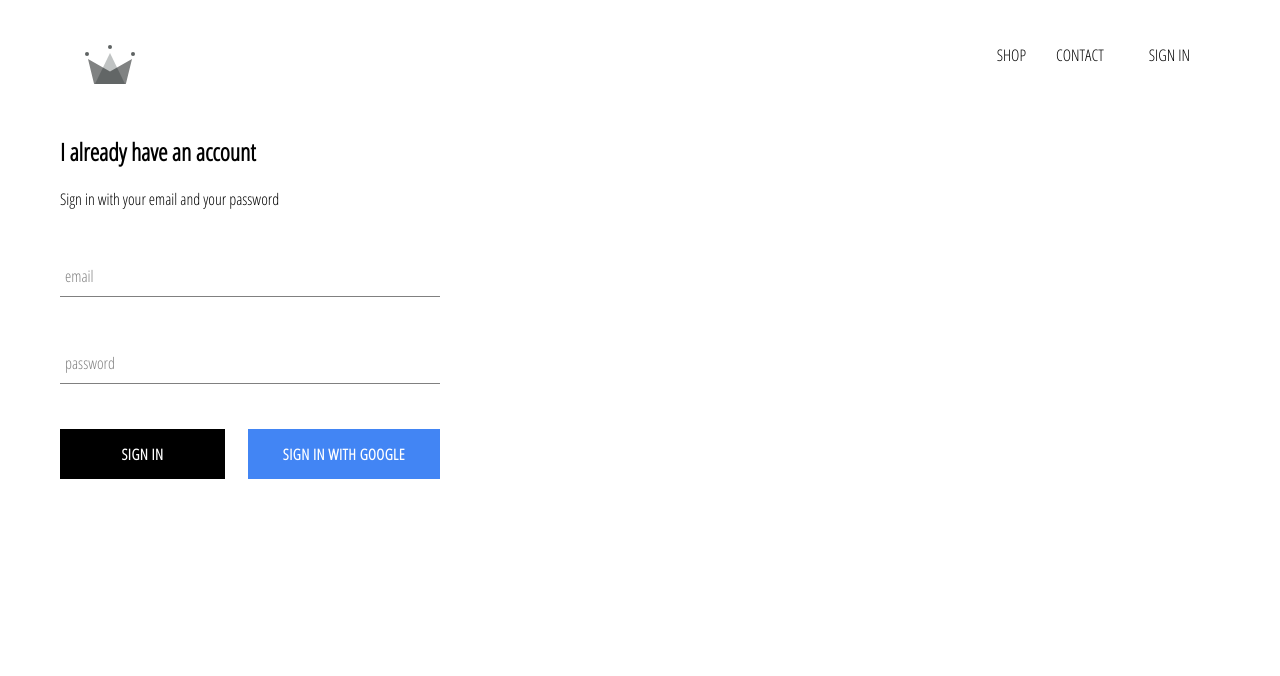
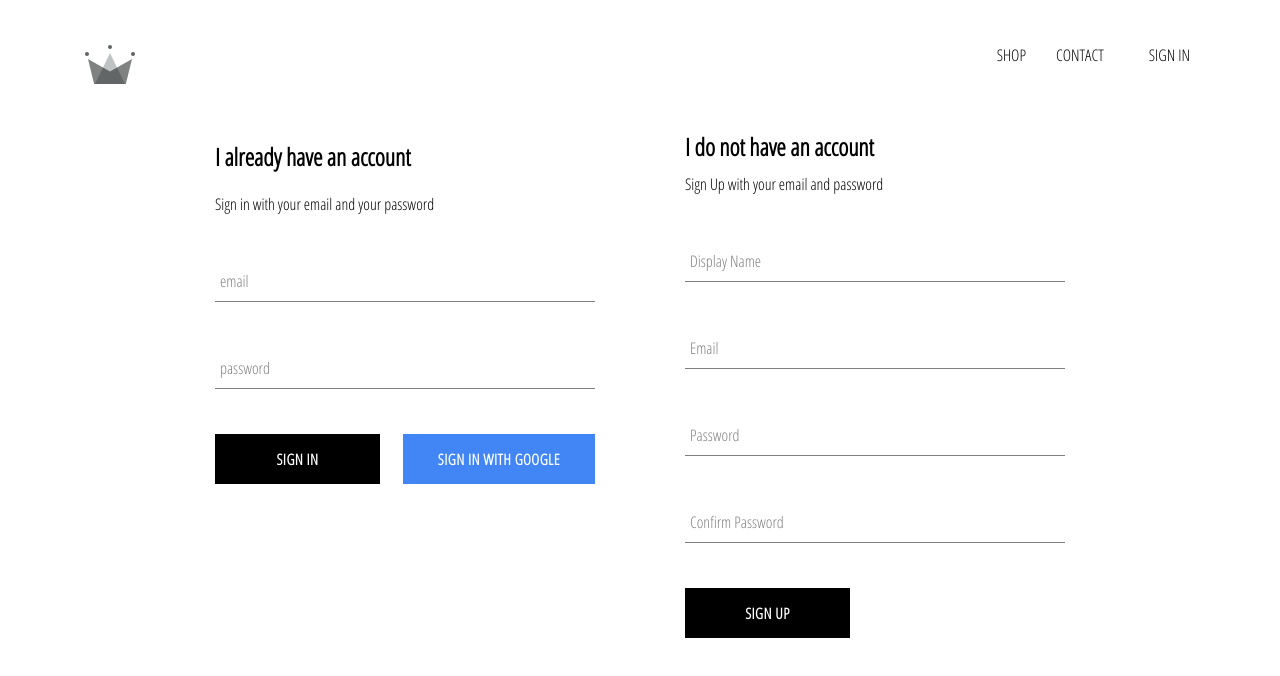
Before and after one commit to SalimaMouzaoui/Selma-Clothing-dz, a React (Create React App) app: page /signin in a window 1280 px wide. Shown: the top 676 px of the page. Built offline with nearby package versions, Linux system fonts and the light colour scheme; no server answers.

Commit message:
implemented firebase utils, included ability to store authentificated user

```diff
--- a/src/App.js
+++ b/src/App.js
@@ -6,7 +6,7 @@
 import ShopPage from './pages/shop/shop.component';
 import Header from './components/directory/header/header.component';
 import SignInAndSigUp from './pages/sign-in-and-sign-up/sign-in-and-sign-up.component';
-import { auth } from './firebase/firebase.utils';
+import { auth, createUserProfileDocument } from './firebase/firebase.utils';
 import React from 'react';
 
 class App extends React.Component {
@@ -21,9 +21,22 @@
   unsubscribeFromAuth = null
 
   componentDidMount() {
-    this.unsubscribeFromAuth = auth.onAuthStateChanged(user => {
-      this.setState({ currentUser: user })
-      console.log(user)
+    this.unsubscribeFromAuth = auth.onAuthStateChanged(async userAuth => {
+      //  this.setState({ currentUser: user })
+      if (userAuth) {
+        const userRef = await createUserProfileDocument(userAuth);
+        userRef.onSnapshot(snapShot => {
+          this.setState({
+            currentUser: {
+              id: snapShot.id,
+              ...snapShot.data()
+            }
+          });
+          console.log(this.state)
+        });
+
+      }
+      this.setState({ currentUser: userAuth })
     })
   }
 
--- a/src/components/form-input/form-input.component.jsx
+++ b/src/components/form-input/form-input.component.jsx
@@ -10,8 +10,7 @@
                 ?
                 (
                     <label
-                        className={`${otherProps.value.length ? 'shrink' : ''}
-                        form-input-label`}>
+                        className={`${otherProps.value.length ? 'shrink' : ''} form-input-label`}>
                         {label}
                     </label>)
                 :
--- /dev/null
+++ b/src/components/sign-up/sign-up.component.jsx
@@ -0,0 +1,103 @@
+import React from 'react'
+import './sign-up.styles.scss'
+import FormInput from '../form-input/form-input.component';
+import CustomButton from '../custom-button/custom-button.component';
+import { auth, createUserProfileDocument } from '../../firebase/firebase.utils';
+
+class SignUp extends React.Component {
+    constructor() {
+        super();
+
+        this.state = {
+            displayName: '',
+            email: '',
+            password: '',
+            confirmPassword: ''
+        }
+    }
+
+    handleSubmit = async event => {
+        event.preventDefault();
+
+        const { displayName, email, password, confirmPassword } = this.state;
+
+        if (password !== confirmPassword) {
+            alert("Passwords don't match");
+            return;
+        }
+
+        try {
+            const { user } = await auth.createUserWithEmailAndPassword(email, password);
+
+            console.log({ displayName })
+            await createUserProfileDocument(user, { displayName })
+
+            this.setState({
+                displayName: '',
+            email: '',
+            password: '',
+            confirmPassword: ''
+            })
+        } catch (error) {
+            console.error(error);
+        }
+    }
+
+    handleChange = event => {
+        const { name, value } = event.target;
+
+        this.setState({[name]: value})
+    }
+
+    render() {
+        const { displayName, email, password, confirmPassword } = this.state;
+        return (
+
+            <div className= 'sign-up'>
+                <h2 className='title'> I do not have an account</h2>
+                <span>Sign Up with your email and password</span>
+                <form className='sign-up-form' onSubmit={this.handleSubmit}>
+                    <FormInput
+                        name='displayName'
+                        type='text'
+                        value={displayName}
+                        handleChange={this.handleChange}
+                        label='Display Name'
+                        required
+                    />
+                    <FormInput
+                        name='email'
+                        type='email'
+                        value={email}
+                        handleChange={this.handleChange}
+                        label='Email'
+                        required
+                    />
+                    <FormInput
+                        name='password'
+                        type='password'
+                        value={password}
+                        handleChange={this.handleChange}
+                        label='Password'
+                        required
+                    />
+
+                    <FormInput
+                        name='confirmPassword'
+                        type='password'
+                        value={confirmPassword}
+                        handleChange={this.handleChange}
+                        label='Confirm Password'
+                        required
+                    />
+
+
+                    <CustomButton type='submit'>SIGN UP</CustomButton>
+
+                </form>
+            </div>
+        )
+    }
+}
+
+export default SignUp;
--- /dev/null
+++ b/src/components/sign-up/sign-up.styles.scss
@@ -0,0 +1,9 @@
+.sign-up {
+	display: flex;
+	flex-direction: column;
+	width: 380px;
+
+	.title {
+		margin: 10px 0;
+	}
+}
--- a/src/firebase/firebase.utils.js
+++ b/src/firebase/firebase.utils.js
@@ -12,6 +12,33 @@
     measurementId: "G-TLSNCJ25NK"
 };
 
+export const createUserProfileDocument = async (userAuth, additionalData) => {
+    if (!userAuth)
+        return;
+
+    const userRef = firestore.doc(`users/${userAuth.uid}`);
+
+    const snapShot = await userRef.get();
+    if (!snapShot.exists) {
+        const { displayName, email } = userAuth;
+        const createdAt = new Date();
+
+        try {
+            await userRef.set({
+                displayName,
+                email,
+                createdAt,
+                ...additionalData
+            })
+
+        } catch (error) {
+            console.log('error creating user ', error.message);
+
+        }
+    }
+    return userRef;
+}
+
 firebase.initializeApp(config);
 
 export const auth = firebase.auth();
--- a/src/pages/sign-in-and-sign-up/sign-in-and-sign-up.component.jsx
+++ b/src/pages/sign-in-and-sign-up/sign-in-and-sign-up.component.jsx
@@ -1,11 +1,14 @@
 import React from 'react'
 
 import './sign-in-and-sign-up.styles.scss'
-import SignIn
-    from '../../components/sign-in/sign-in.component';
+import SignIn from '../../components/sign-in/sign-in.component';
+import SignUp from '../../components/sign-up/sign-up.component';
+
 const SignInAndSigUp = () => (
-    <div className='sign-un-and-sign-up'>
-       <SignIn></SignIn>
+    <div className='sign-in-and-sign-up'>
+        <SignIn />
+        <SignUp />
+
     </div>
 )
 
--- a/src/pages/sign-in-and-sign-up/sign-in-and-sign-up.styles.scss
+++ b/src/pages/sign-in-and-sign-up/sign-in-and-sign-up.styles.scss
@@ -0,0 +1,6 @@
+.sign-in-and-sign-up {
+	width: 850px;
+	display: flex;
+	justify-content: space-between;
+	margin: 30px auto;
+}
```
